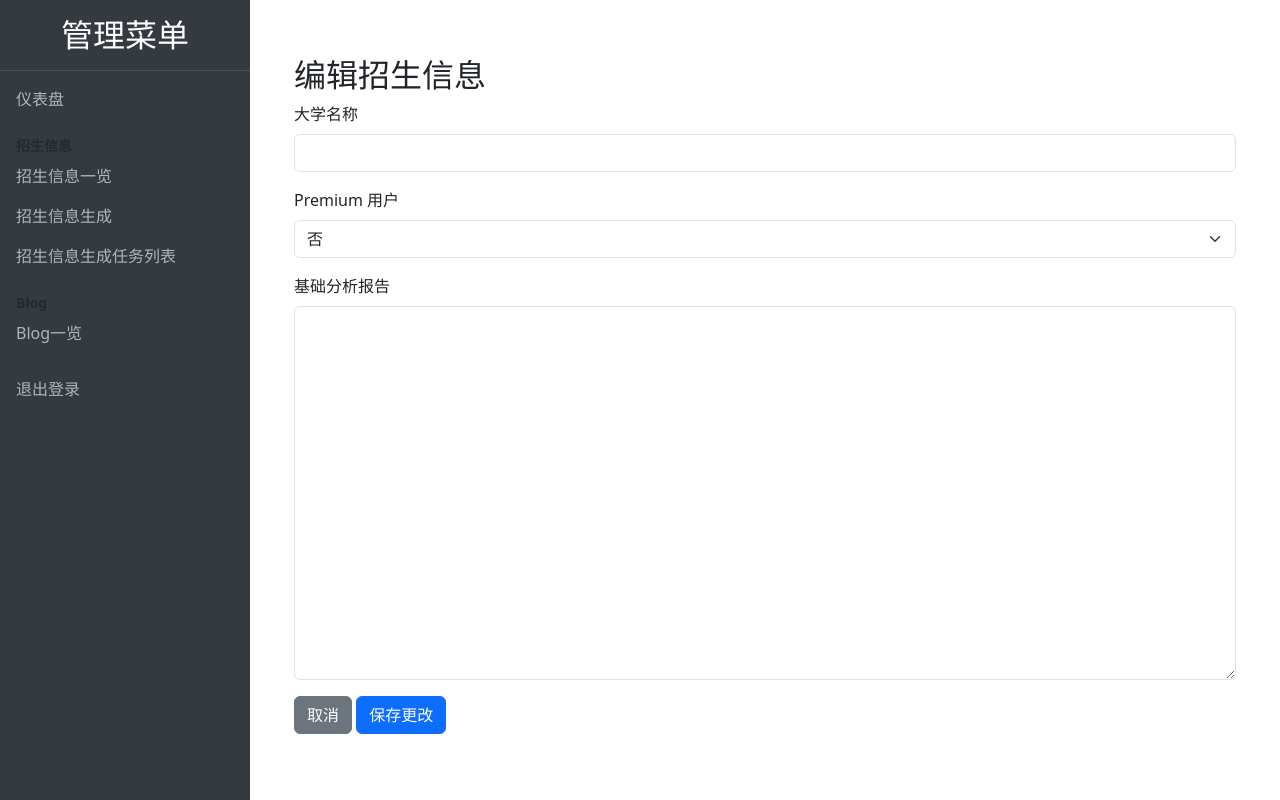
After one commit to wengzhiwen/RunJPLib, a Flask app: template templates/admin/edit_university.html in a window 1280 px wide. The commit adds this page. Run offline with Flask 2, Linux system fonts and the light colour scheme; the template is opened without the code that fills it, so the values that code supplies are empty.

Commit message:
新增招生信息管理功能，包括在线编辑和优化排序。新增编辑路由和HTML模板，允许管理员直接修改大学信息。更新相关文档以反映新功能。

```diff
--- /dev/null
+++ b/templates/admin/edit_university.html
@@ -0,0 +1,36 @@
+{% extends "admin/layout.html" %}
+
+{% block title %}编辑招生信息{% endblock %}
+
+{% block content %}
+<div class="container mt-4">
+    <h2>编辑招生信息</h2>
+
+    {% if error %}
+        <div class="alert alert-danger">{{ error }}</div>
+    {% endif %}
+
+    <form method="POST" action="{{ url_for('admin.edit_university', university_id=university._id) }}">
+        <div class="mb-3">
+            <label for="university_name" class="form-label">大学名称</label>
+            <input type="text" class="form-control" id="university_name" name="university_name" value="{{ university.university_name }}" required>
+        </div>
+
+        <div class="mb-3">
+            <label for="is_premium" class="form-label">Premium 用户</label>
+            <select class="form-select" id="is_premium" name="is_premium">
+                <option value="true" {% if university.is_premium %}selected{% endif %}>是</option>
+                <option value="false" {% if not university.is_premium %}selected{% endif %}>否</option>
+            </select>
+        </div>
+
+        <div class="mb-3">
+            <label for="basic_analysis_report" class="form-label">基础分析报告</label>
+            <textarea class="form-control" id="basic_analysis_report" name="basic_analysis_report" rows="15">{{ university.content.report_md or '' }}</textarea>
+        </div>
+
+        <a href="{{ url_for('admin.manage_universities_page') }}" class="btn btn-secondary">取消</a>
+        <button type="submit" class="btn btn-primary">保存更改</button>
+    </form>
+</div>
+{% endblock %}
--- a/templates/admin/manage_universities.html
+++ b/templates/admin/manage_universities.html
@@ -1,4 +1,4 @@
-{% extends "layout.html" %}
+{% extends "admin/layout.html" %}
 
 {% block title %}招生信息一览{% endblock %}
 
@@ -67,6 +67,7 @@ document.addEventListener('DOMContentLoaded', function() {
                         <td>${uni.deadline || 'N/A'}</td>
                         <td>${createdAt}</td>
                         <td>
+                            <a href="/admin/edit_university/${uni._id}" class="btn btn-sm btn-primary">编辑</a>
                             <button class="btn btn-sm btn-danger delete-btn" data-id="${uni._id}">删除</button>
                         </td>
                     </tr>
--- a/utils/analysis_tool.py
+++ b/utils/analysis_tool.py
@@ -3,6 +3,7 @@ import time
 
 from agents import Agent
 from agents import Runner
+
 from utils.logging_config import setup_logger
 
 logger = setup_logger(logger_name="AnalysisTool", log_level="INFO")
--- a/utils/ocr_tool.py
+++ b/utils/ocr_tool.py
@@ -5,6 +5,7 @@ import time
 from agents import Agent
 from agents import Runner
 from agents import TResponseInputItem
+
 from utils.logging_config import setup_logger
 
 logger = setup_logger(logger_name="OCRTool", log_level="INFO")
--- a/utils/task_manager.py
+++ b/utils/task_manager.py
@@ -1,9 +1,10 @@
 """
 任务管理器 - 管理PDF处理任务的异步执行
 """
+from datetime import datetime
+from datetime import timedelta
 import threading
 import time
-from datetime import datetime, timedelta
 from typing import Dict, List, Optional
 
 from bson.objectid import ObjectId
--- a/utils/translate_tool.py
+++ b/utils/translate_tool.py
@@ -3,6 +3,7 @@ import time
 
 from agents import Agent
 from agents import Runner
+
 from utils.logging_config import setup_logger
 
 logger = setup_logger(logger_name="TranslateTool", log_level="INFO")
```
Also changed, not shown: routes/admin.py (+52 -12 lines), docs/CHANGELOG.md.
